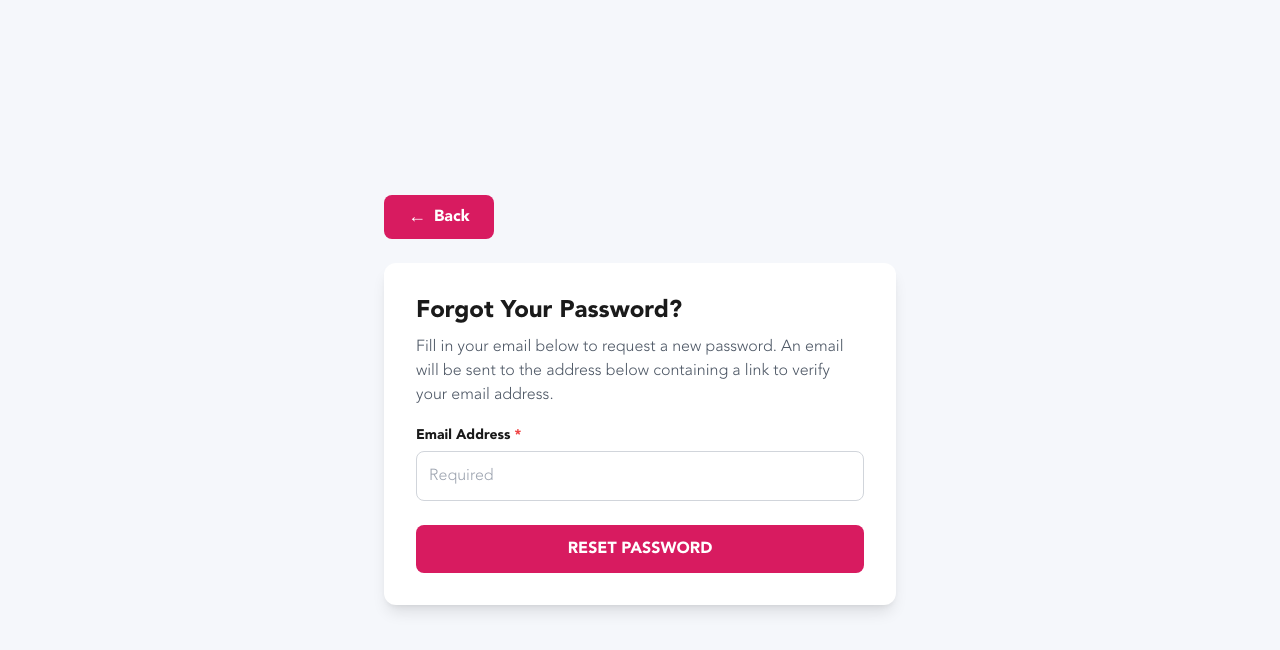
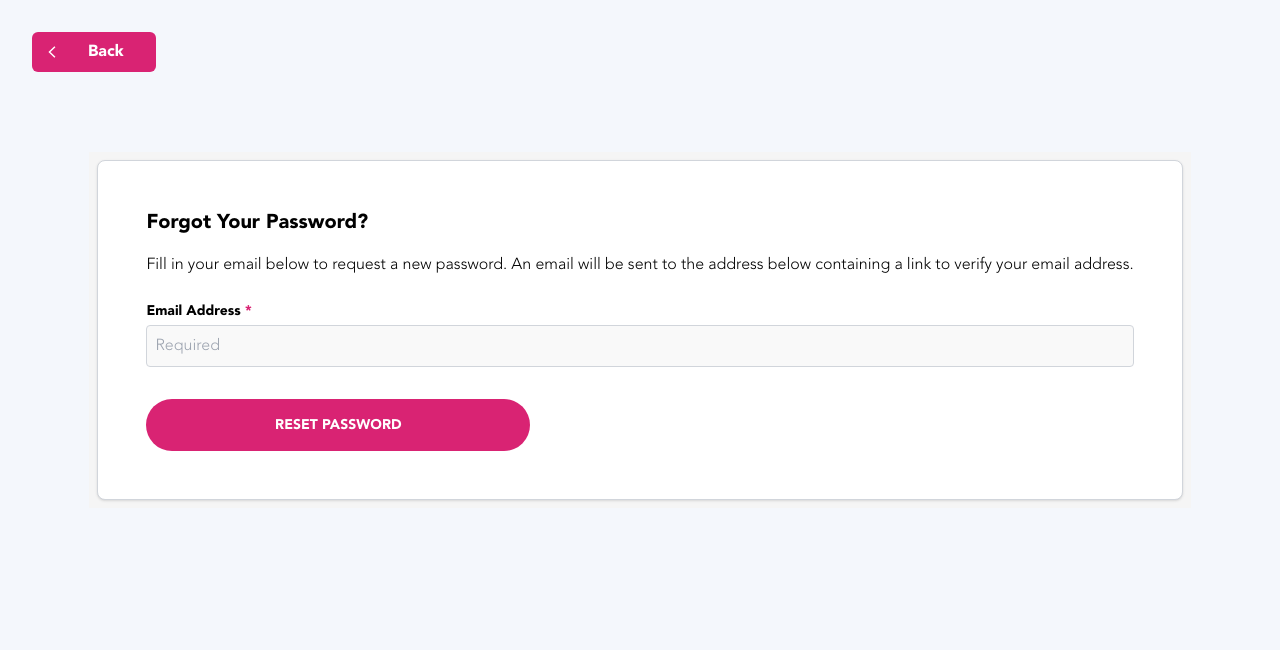
Before and after one commit to AlexeRenaiss/promotion, a Next.js app: page /forgot-password in a window 1280 px wide. Shown: the top 650 px of the page. Built offline with nearby package versions, Linux system fonts and the light colour scheme; a web font is replaced by a local one.

Commit message:
fix all minor changes

```diff
--- a/src/app/earn-points/page.tsx
+++ b/src/app/earn-points/page.tsx
@@ -7,7 +7,7 @@ export default function Home() {
   return (
     <main className="min-h-screen bg-[#f4f7fc]">
       <Navbar />
-      <HeroSection />
+      <HeroSection title="Earn Points" />
       <EarningSection />
       <Footer />
     </main>
--- a/src/app/forgot-password/page.tsx
+++ b/src/app/forgot-password/page.tsx
@@ -1,47 +1,61 @@
 "use client";
 import { useRouter } from "next/navigation";
+import Image from "next/image";
 
 export default function ForgotPassword() {
   const router = useRouter();
 
   return (
-    <div className="flex justify-center items-center min-h-screen bg-[#F5F7FB] p-4">
-      <div className="max-w-lg w-full">
+    <div className="bg-[#f4f7fc] min-h-screen p-4">
       {/* Back Button */}
+
+      <div className="p-4">
         <button
           onClick={() => router.back()}
-          className="flex items-center gap-2 px-6 py-2 bg-[#D81B60] text-white rounded-lg font-semibold hover:bg-[#B7154B] transition"
+          className="top-4 pl-4 pr-8 flex items-center gap-2 py-2 bg-primary text-white font-bold rounded-md hover:bg-rprimary transition md:py-2"
         >
-          <span className="text-lg">←</span> Back
+          <Image
+            src="/images/white.svg"
+            alt="Back"
+            width={8}
+            height={8}
+            className="mr-6"
+          />
+          Back
         </button>
-
+        <div className=" flex  justify-center">
+          <div className=" mt-20    bg-[#f5f5f5] ">
             {/* Card */}
-        <div className="mt-6 bg-white shadow-lg rounded-xl p-8">
-          <h2 className="text-2xl font-bold text-[#1A1A1A]">
+            <div className="bg-white rounded-lg shadow p-12 m-2  border border-gray-300 ">
+              <h2 className="text-xl font-bold  text-black mb-4">
                 Forgot Your Password?
               </h2>
-          <p className="text-gray-600 mt-2">
-            Fill in your email below to request a new password. An email will be
-            sent to the address below containing a link to verify your email
-            address.
+              <p className="text-md text-black mb-6">
+                Fill in your email below to request a new password. An email
+                will be sent to the address below containing a link to verify
+                your email address.
               </p>
 
-          <div className="mt-4">
-            <label className="text-sm font-semibold text-[#1A1A1A]">
-              Email Address <span className="text-red-500">*</span>
+              <div className="mb-4">
+                <label className="block text-sm font-bold mb-1">
+                  Email Address <span className="text-primary">*</span>
                 </label>
                 <input
                   type="email"
                   placeholder="Required"
-              className="w-full mt-1 p-3 border border-gray-300 rounded-lg focus:outline-none focus:ring-2 focus:ring-[#D81B60]"
+                  className="w-full p-2 border bg-[#f9f9f9] border-gray-300 rounded focus:outline-none focus:ring-1 focus:ring-[#D81B60]"
                 />
               </div>
-
-          <button className="mt-6 w-full bg-[#D81B60] text-white font-semibold py-3 rounded-lg hover:bg-[#B7154B] transition">
+              <button
+                type="submit"
+                className="text-sm mt-4 w-full max-w-sm py-4 bg-primary text-white font-bold rounded-full hover:bg-primary transition-colors"
+              >
                 RESET PASSWORD
               </button>
             </div>
           </div>
         </div>
+      </div>
+    </div>
   );
 }
--- a/src/components/EarningSection.tsx
+++ b/src/components/EarningSection.tsx
@@ -9,7 +9,7 @@ export default function EarningSection() {
         {/* Complete Your Profile */}
         <div>
           <div
-            className="flex items-center justify-between border border-[#3C6DCC] rounded-md py-10 md:p-3 bg-[#ebf0fa] hover:bg-[blue-100] transition shadow-md cursor-pointer"
+            className="flex items-center justify-between border border-[#3C6DCC] rounded-2xl py-10 md:p-3 bg-[#ebf0fa] hover:bg-[blue-100] transition shadow-md cursor-pointer"
             onClick={() => router.push("/reward")}
           >
             <h3 className="text-lg font-bold text-[#3C6DCC] flex-1 text-center">
@@ -30,7 +30,7 @@ export default function EarningSection() {
         {/* Take a Quiz */}
         <div>
           <div
-            className="flex items-center justify-between border border-primary rounded-md py-10 md:p-3 bg-[#fbe9f1] hover:bg-[#fbe9f1] transition shadow-md cursor-pointer"
+            className="flex items-center justify-between border border-primary rounded-2xl py-10 md:p-3 bg-[#fbe9f1] hover:bg-[#fbe9f1] transition shadow-md cursor-pointer"
             onClick={() => router.push("/quiz")}
           >
             <h3 className="text-lg font-bold text-primary flex-1 text-center">
@@ -50,7 +50,7 @@ export default function EarningSection() {
 
         {/* Refer a Friend */}
         <div>
-          <div className="flex items-center justify-between border border-[#E95C2B] rounded-md py-10 md:p-3 bg-[#fdefea] hover:bg-[#fdefea] transition shadow-md cursor-pointer">
+          <div className="flex items-center justify-between border border-[#E95C2B] rounded-2xl py-10 md:p-3 bg-[#fdefea] hover:bg-[#fdefea] transition shadow-md cursor-pointer">
             <h3 className="text-lg font-bold text-[#E95C2B] flex-1 text-center">
               Refer a Friend
             </h3>
--- a/src/components/FavoriteBrands.tsx
+++ b/src/components/FavoriteBrands.tsx
@@ -35,7 +35,7 @@ const FavoriteBrands = () => {
         </div>
 
         <Button
-          className="bg-primary  hover:bg-primary text-white font-semibold px-20 py-4 w-72 rounded-full transition-all duration-300 hover:scale-105"
+          className="bg-primary text-sm  hover:bg-primary text-white font-semibold px-20 py-4 w-72 rounded-full transition-all duration-300 hover:scale-105"
           onClick={() => router.push("/points")}
         >
           SELECT BRANDS
--- a/src/components/HeroSection.tsx
+++ b/src/components/HeroSection.tsx
@@ -2,11 +2,15 @@
 import { Button } from "./ui/button";
 import { usePathname } from "next/navigation";
 const paths = ["/account-info", "/points", "/account"];
-export default function HeroSection() {
+export default function HeroSection({
+  title = "Hello John",
+}: {
+  title?: string;
+}) {
   const pathname = usePathname();
   return (
     <section className="relative flex flex-col items-center justify-center min-h-[300px] bg-primary text-white mt-14">
-      <h2 className="text-3xl md:text-3xl font-bold mt-14 mb-4">Hello John</h2>
+      <h2 className="text-3xl md:text-3xl font-bold mt-14 mb-4">{title}</h2>
 
       {/* Light Background to Keep the Bottom Cut Effect */}
       <div className="absolute bottom-0 left-0 w-full h-32 bg-gray-100"></div>
@@ -32,18 +36,20 @@ export default function HeroSection() {
         {/* Content with consistent sizing across devices */}
         <div className="relative z-10 text-center text-black pt-4">
           <p className="text-3xl md:text-5xl font-bold ">25</p>
-          <p className="text-lg md:text-2xl font-medium pt-3">
+          <p className="text-xl md:text-2xl font-medium pt-3">
             Available Balance
           </p>
         </div>
         {paths.includes(pathname) && (
           <>
+            <div className="relative z-10">
               <Button
                 className="bg-primary  mt-4 hover:bg-primary text-white font-semibold px-20 py-4 w-72 rounded-full transition-all duration-300 hover:scale-105"
                 // onClick={() => router.push("/points")}
               >
                 SELECT BRANDS
               </Button>
+            </div>
             <p className="text-md text-black mt-2 underline font-bold">
               Points History
             </p>
```
Lines whose indentation alone changed are shown as unchanged.
